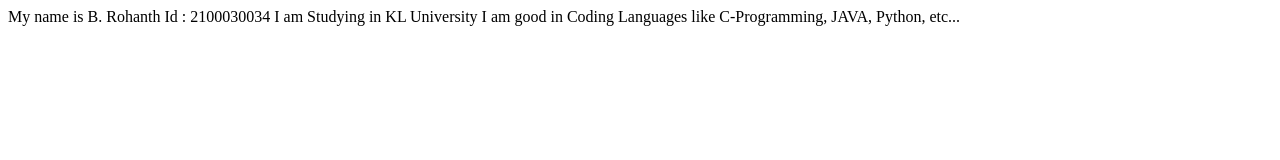
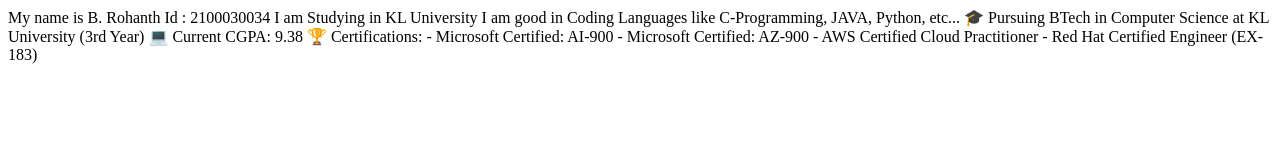
Before and after one commit to RohanthBaipilla/aboutme, a plain HTML site: page index.html in a window 1280 px wide. Drawn offline with Linux system fonts and the light colour scheme.

Commit message:
Update index.html

```diff
--- a/index.html
+++ b/index.html
@@ -5,5 +5,13 @@
 	Id : 2100030034
 	I am Studying in KL University
 	I am good in Coding Languages like C-Programming, JAVA, Python, etc...
+	🎓 Pursuing BTech in Computer Science at KL University (3rd Year)
+	💻 Current CGPA: 9.38
+	🏆 Certifications:
+	   - Microsoft Certified: AI-900
+	   - Microsoft Certified: AZ-900
+	   - AWS Certified Cloud Practitioner
+	   - Red Hat Certified Engineer (EX-183)
+
 </body>
 					</head>
```
